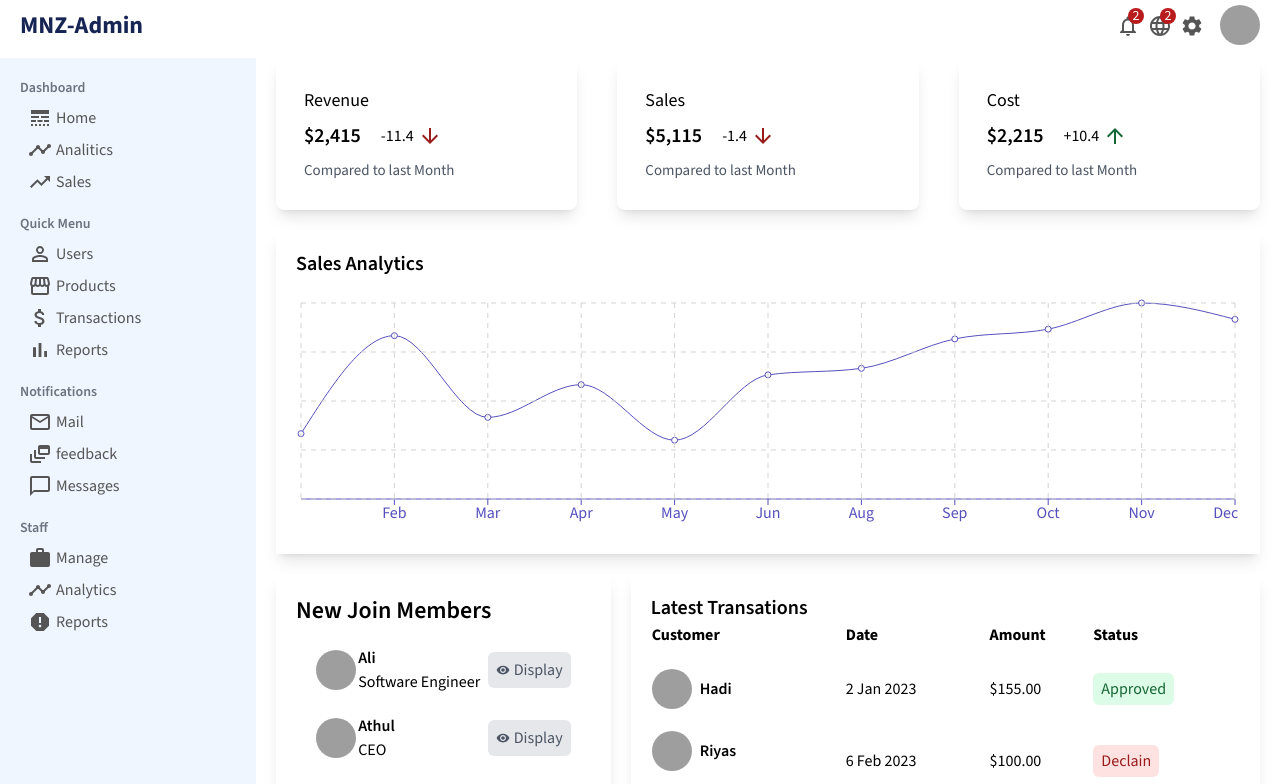
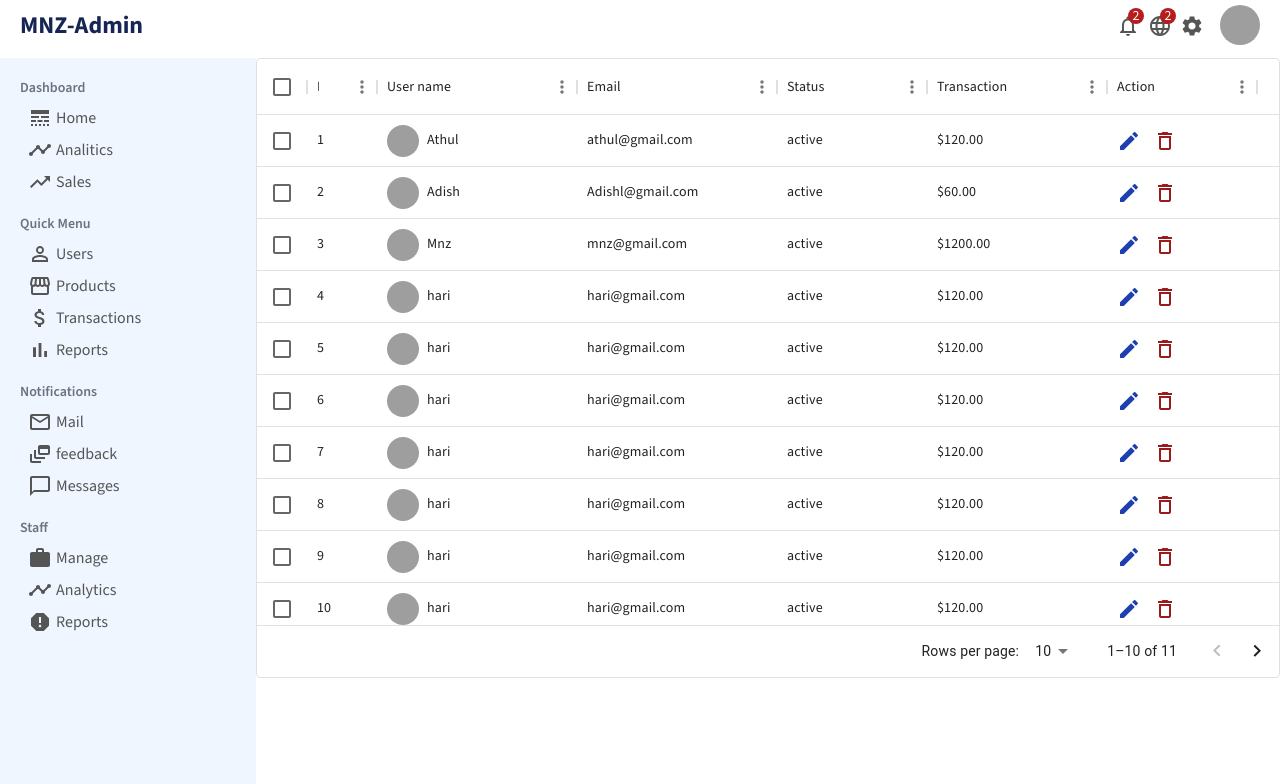
Before and after one commit to MuneesMnz/react-dashboard-expample-2, a React (Create React App) app: page /users in a window 1280 px wide. Shown: the top 784 px of the page. Built offline with nearby package versions, Linux system fonts and the light colour scheme; grey boxes are pictures that could not be loaded.

Commit message:
user data table completed

```diff
--- a/package.json
+++ b/package.json
@@ -3,13 +3,18 @@
   "version": "0.1.0",
   "private": true,
   "dependencies": {
+    "@emotion/react": "^11.11.1",
+    "@emotion/styled": "^11.11.0",
     "@material-ui/core": "^4.12.4",
     "@material-ui/icons": "^4.11.3",
+    "@mui/material": "^5.14.0",
+    "@mui/x-data-grid": "^6.9.2",
     "@testing-library/jest-dom": "^5.16.5",
     "@testing-library/react": "^13.4.0",
     "@testing-library/user-event": "^13.5.0",
     "react": "^18.2.0",
     "react-dom": "^18.2.0",
+    "react-router-dom": "^6.14.1",
     "react-scripts": "5.0.1",
     "recharts": "^2.7.2",
     "web-vitals": "^2.1.4"
--- a/src/App.js
+++ b/src/App.js
@@ -1,16 +1,21 @@
+import { BrowserRouter, Routes, Route } from "react-router-dom";
 import Sidebar from "./components/Sidebar";
 import Topbar from "./components/Topbar";
 import Home from "./pages/Home";
+import UsersList from "./pages/UsersList";
 
 function App() {
   return (
-    <div>
+    <BrowserRouter>
       <Topbar />
       <div className="flex mt-2 ">
         <Sidebar />
-        <Home />
+        <Routes>
+          <Route exact path="/" element={<Home />}/>
+          <Route path="/users" element={<UsersList />}/>
+        </Routes>
       </div>
-    </div>
+    </BrowserRouter>
   );
 }
 
--- a/src/dummyData.js
+++ b/src/dummyData.js
@@ -44,3 +44,105 @@
       User: 5500,
     },
   ];
+
+  export const users = [
+    {
+      id: 1,
+      username: "Athul",
+      avathar:
+        "https://images.unsplash.com/photo-1552642986-ccb41e7059e7?ixlib=rb-4.0.3&ixid=M3wxMjA3fDB8MHxzZWFyY2h8Mnx8aW5kaWFuJTIwbWVufGVufDB8fDB8fHww&w=1000&q=80",
+      email: "athul@gmail.com",
+      status: "active",
+      transaction: "$120.00",
+    },
+    {
+      id: 2,
+      username: "Adish",
+      avathar:
+        "https://img.freepik.com/free-photo/handsome-bearded-guy-posing-against-white-wall_273609-20597.jpg?w=2000",
+      email: "Adishl@gmail.com",
+      status: "active",
+      transaction: "$60.00",
+    },
+    {
+      id: 3,
+      username: "Mnz",
+      avathar:
+        "https://img.freepik.com/free-photo/waist-up-portrait-handsome-serious-unshaven-male-keeps-hands-together-dressed-dark-blue-shirt-has-talk-with-interlocutor-stands-against-white-wall-self-confident-man-freelancer_273609-16320.jpg?w=2000",
+      email: "mnz@gmail.com",
+      status: "active",
+      transaction: "$1200.00",
+    },
+    {
+      id: 4,
+      username: "hari",
+      avathar:
+        "https://images.unsplash.com/photo-1508341591423-4347099e1f19?ixlib=rb-4.0.3&ixid=M3wxMjA3fDB8MHxzZWFyY2h8NXx8bWVufGVufDB8fDB8fHww&w=1000&q=80",
+      email: "hari@gmail.com",
+      status: "active",
+      transaction: "$120.00",
+    },
+    {
+      id: 5,
+      username: "hari",
+      avathar:
+        "https://images.unsplash.com/photo-1508341591423-4347099e1f19?ixlib=rb-4.0.3&ixid=M3wxMjA3fDB8MHxzZWFyY2h8NXx8bWVufGVufDB8fDB8fHww&w=1000&q=80",
+      email: "hari@gmail.com",
+      status: "active",
+      transaction: "$120.00",
+    },
+    {
+      id: 6,
+      username: "hari",
+      avathar:
+        "https://images.unsplash.com/photo-1508341591423-4347099e1f19?ixlib=rb-4.0.3&ixid=M3wxMjA3fDB8MHxzZWFyY2h8NXx8bWVufGVufDB8fDB8fHww&w=1000&q=80",
+      email: "hari@gmail.com",
+      status: "active",
+      transaction: "$120.00",
+    },
+    {
+      id: 7,
+      username: "hari",
+      avathar:
+        "https://images.unsplash.com/photo-1508341591423-4347099e1f19?ixlib=rb-4.0.3&ixid=M3wxMjA3fDB8MHxzZWFyY2h8NXx8bWVufGVufDB8fDB8fHww&w=1000&q=80",
+      email: "hari@gmail.com",
+      status: "active",
+      transaction: "$120.00",
+    },
+    {
+      id: 8,
+      username: "hari",
+      avathar:
+        "https://images.unsplash.com/photo-1508341591423-4347099e1f19?ixlib=rb-4.0.3&ixid=M3wxMjA3fDB8MHxzZWFyY2h8NXx8bWVufGVufDB8fDB8fHww&w=1000&q=80",
+      email: "hari@gmail.com",
+      status: "active",
+      transaction: "$120.00",
+    },
+    {
+      id: 9,
+      username: "hari",
+      avathar:
+        "https://images.unsplash.com/photo-1508341591423-4347099e1f19?ixlib=rb-4.0.3&ixid=M3wxMjA3fDB8MHxzZWFyY2h8NXx8bWVufGVufDB8fDB8fHww&w=1000&q=80",
+      email: "hari@gmail.com",
+      status: "active",
+      transaction: "$120.00",
+    },
+    {
+      id: 10,
+      username: "hari",
+      avathar:
+        "https://images.unsplash.com/photo-1508341591423-4347099e1f19?ixlib=rb-4.0.3&ixid=M3wxMjA3fDB8MHxzZWFyY2h8NXx8bWVufGVufDB8fDB8fHww&w=1000&q=80",
+      email: "hari@gmail.com",
+      status: "active",
+      transaction: "$120.00",
+    },
+    {
+      id: 11,
+      username: "hari",
+      avathar:
+        "https://images.unsplash.com/photo-1508341591423-4347099e1f19?ixlib=rb-4.0.3&ixid=M3wxMjA3fDB8MHxzZWFyY2h8NXx8bWVufGVufDB8fDB8fHww&w=1000&q=80",
+      email: "hari@gmail.com",
+      status: "active",
+      transaction: "$120.00",
+    },
+  ];
--- /dev/null
+++ b/src/pages/UsersList.jsx
@@ -0,0 +1,61 @@
+import { DeleteOutline, Edit } from "@material-ui/icons";
+import { DataGrid } from "@mui/x-data-grid";
+import React from "react";
+import { users } from "../dummyData";
+
+const UsersList = () => {
+  const columns = [
+    { field: "id", headerName: "ID", width: 70 },
+    {
+      field: "username",
+      headerName: "User name",
+      width: 200,
+      renderCell: (params) => {
+        return (
+          <div className="flex items-center gap-2">
+            <img
+              src={params.row.avathar}
+              alt=""
+              className="w-8 h-8 rounded-full object-cover"
+            />
+            <span>{params.row.username}</span>
+          </div>
+        );
+      },
+    },
+    { field: "email", headerName: "Email", width: 200 },
+    { field: "status", headerName: "Status", width: 150 },
+    { field: "transaction", headerName: "Transaction", width: 180 },
+    {
+      filed: "action",
+      headerName: "Action",
+      width: 150,
+      renderCell: (params) => {
+        return (
+          <div>
+            <Edit className="text-blue-800 mr-3 cursor-pointer " />
+            <DeleteOutline className="text-red-800 cursor-pointer" />
+          </div>
+        );
+      },
+    },
+  ];
+
+  return (
+    <div className="flex-[4] h-[620px] w-full">
+      <DataGrid
+        rows={users}
+        columns={columns}
+        initialState={{
+          pagination: {
+            paginationModel: { page: 0, pageSize: 10 },
+          },
+        }}
+        pageSizeOptions={[5, 10]}
+        checkboxSelection
+      />
+    </div>
+  );
+};
+
+export default UsersList;
```
Also changed, not shown: 2 other files (tests, documents, lock files or other folders).
